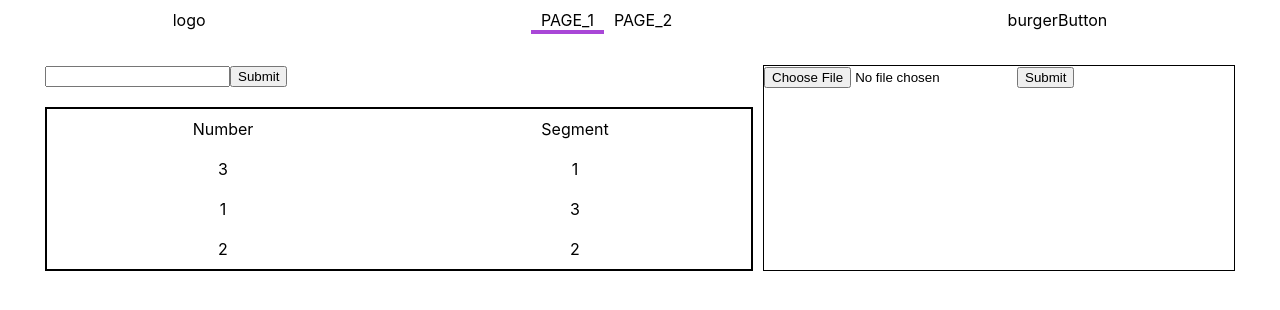
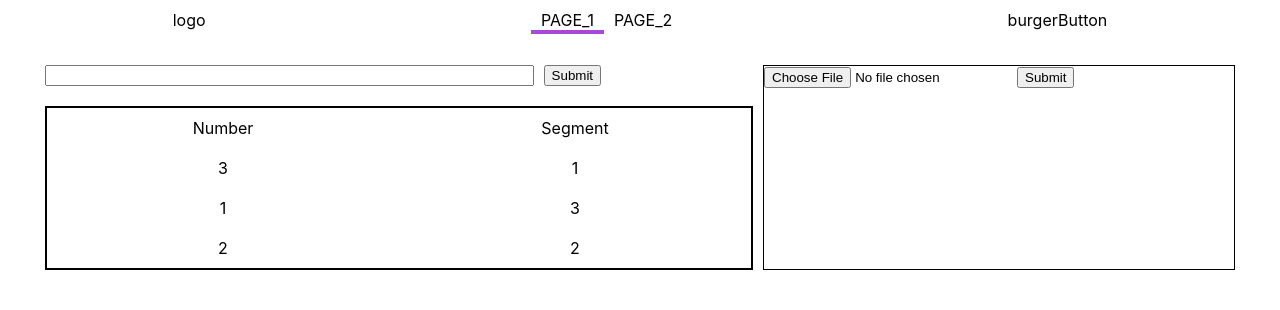
Before and after one commit to cp-final/front, a React (Create React App) app: page / in a window 1280 px wide. Shown: the top 310 px of the page. Built offline with nearby package versions, Linux system fonts and the light colour scheme.

Commit message:
animated routing

```diff
--- a/src/components/App/App.js
+++ b/src/components/App/App.js
@@ -1,4 +1,4 @@
-import React from "react";
+import React, {useState} from "react";
 import Navbar from "../Navbar/Navbar";
 import {Route, Switch} from "react-router-dom";
 import {config} from "../../config";
@@ -6,6 +6,7 @@ import {CSSTransition} from "react-transition-group";
 import "./../../index.css";
 
 const App = () => {
+    const [show, setShow] = useState(true);
     const content = config.pages.map(page => {
             return (
                 <Route exact key={page.path} path={page.path}>
@@ -13,7 +14,7 @@ const App = () => {
                         ({match}) => {
                             return <CSSTransition
                                 in={match != null}
-                                timeout={300}
+                                timeout={200}
                                 classNames="page"
                                 unmountOnExit
                             >
@@ -30,9 +31,17 @@ const App = () => {
     return (
         <div>
             <Navbar/>
-            <Switch>
-                {content}
-            </Switch>
+            {content}
+
+            {/*<CSSTransition*/}
+            {/*    in={show}*/}
+            {/*    classNames={"page"}*/}
+            {/*    timeout={200}*/}
+            {/*>*/}
+            {/*    <div onClick={() => setShow(!show)}>*/}
+            {/*        I'm showable*/}
+            {/*    </div>*/}
+            {/*</CSSTransition>*/}
         </div>
     );
 };
--- a/src/components/HomePage/DataSection/DataSection.jsx
+++ b/src/components/HomePage/DataSection/DataSection.jsx
@@ -5,7 +5,7 @@ import s from "./DataSection.module.css";
 const DataSection = (props) => {
     return (
         <div className={s.wrapper}>
-            <div>
+            <div className={s.inputArea}>
                 <input type="text"/>
                 <input type="submit"/>
             </div>
--- a/src/components/HomePage/DataSection/DataSection.module.css
+++ b/src/components/HomePage/DataSection/DataSection.module.css
@@ -9,3 +9,18 @@
 .widgetWrapper {
     width: 100%;
 }
+
+.inputArea {
+    display: grid;
+    width: calc(100% - 10px);
+    grid-template-columns: 70% 30%;
+    grid-gap: 10px;
+}
+
+.inputArea > input {
+    width: min-content;
+}
+
+.inputArea > input:first-child {
+    width: 100%;
+}
--- a/src/index.css
+++ b/src/index.css
@@ -1,20 +1,32 @@
-.page {
+.page-appear, .page-enter {
     position: absolute;
+    transform: scale(0.7);
+    opacity: 0;
+}
+.page-appear-active, .page-enter-active {
+    opacity: 1;
+    transform: scale(1);
     transition: .3s;
 }
 
-.page-enter {
-    opacity: 0;
-}
-
-.page-enter-active {
+.page-appear-done, .page-enter-done {
     opacity: 1;
+    transform: scale(1);
 }
 
 .page-exit {
+    position: absolute;
+    transform: scale(1);
     opacity: 1;
 }
 
 .page-exit-active {
     opacity: 0;
+    transform: scale(0.7);
+    transition: .3s;
 }
+
+.page-exit-done {
+    transform: scale(0.5);
+    opacity: 0;
+}
--- a/src/index.js
+++ b/src/index.js
@@ -7,12 +7,10 @@ import {store} from "./store/store";
 import {BrowserRouter} from "react-router-dom";
 
 ReactDOM.render(
-    <React.StrictMode>
-        <BrowserRouter>
-            <Provider store={store}>
-                <App/>
-            </Provider>
-        </BrowserRouter>
-    </React.StrictMode>,
-    document.getElementById('root')
+    <BrowserRouter>
+        <Provider store={store}>
+            <App/>
+        </Provider>
+    </BrowserRouter>,
+document.getElementById('root')
 );
```
